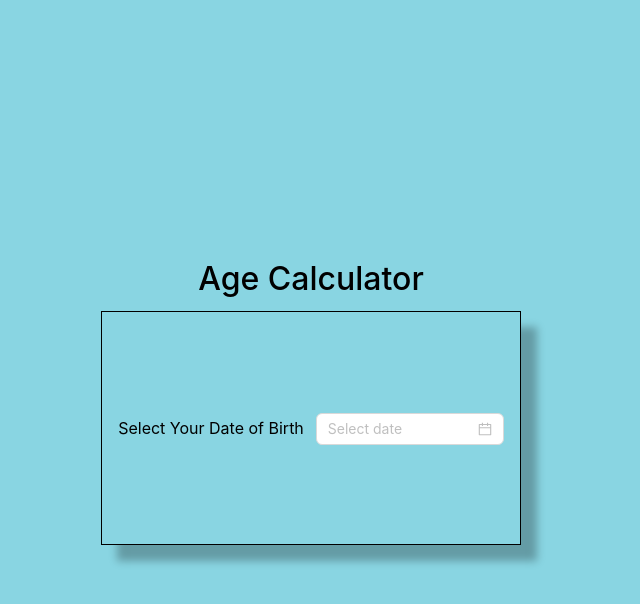
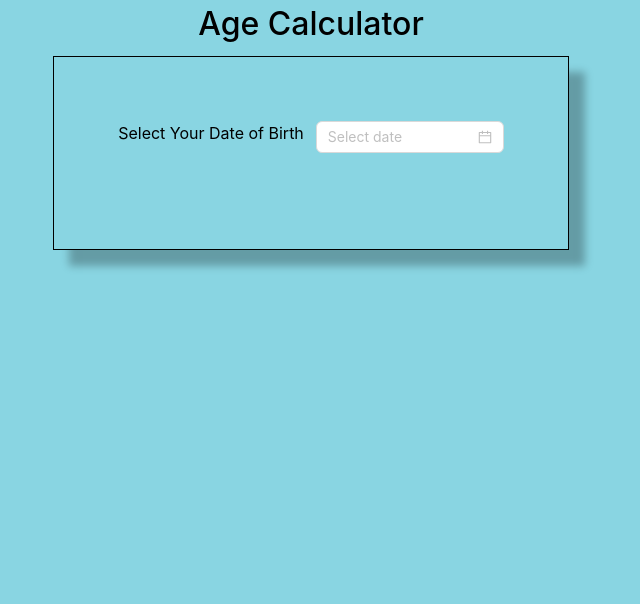
Before and after one commit to sabarikutty/age-calculator, a React (Create React App) app: page / in a window 1280 px wide. Shown: the top 604 px of the page, without its empty margins (329-969 px from the left). Built offline with nearby package versions, Linux system fonts and the light colour scheme.

Commit message:
css updated

```diff
--- a/src/App/App.css
+++ b/src/App/App.css
@@ -1,13 +1,14 @@
 @import '../Styles/main.scss';
+body {
+  background: var(--blue-90);
+}
 .App {
   text-align: center;
-  background: var(--blue-90);
   margin: 0;
   padding: 0;
   display: flex;
   align-items: center;
   justify-content: center;
-  height: 100vh;
 }
 
 .App-logo {
--- a/src/App/Pages/Calender/Calender.scss
+++ b/src/App/Pages/Calender/Calender.scss
@@ -4,11 +4,14 @@
         font-weight: 500;
     }
     .date-container{
-        text-align: center;
-        line-height: 200px;
-        padding: 1rem;
+        padding: 4rem;
         border: 1px solid #000;
         box-shadow: 1rem 1rem 0.5rem 0rem #00000045;
+        display: flex;
+        justify-content: center;
+        align-items: center;
+        flex-direction: column;
+        gap: 2rem;
     }
     .spinning {
         animation: spin 1s ease-out;
--- a/src/App/Pages/Calender/Component/ResultScreen/index.js
+++ b/src/App/Pages/Calender/Component/ResultScreen/index.js
@@ -1,8 +1,13 @@
-import { useEffect, useState } from 'react'
+import { useCallback, useEffect, useState } from 'react'
 import { useSelector } from 'react-redux'
 const ResultCalender = () => {
     const dateofbirth = useSelector(state => state.calender.date)
     const [dateob, setDateob] = useState(null)
+    const [noOfDays, setNoOfDays] = useState(null)
+    const noofDays = useCallback((endDate, startDate) => {
+        return Math.round((endDate -startDate) / (1000 * 60 * 60 * 24));
+
+    },[])
     useEffect(() => {
         setDateob(null)
         setTimeout(() => {
@@ -21,15 +26,23 @@ const ResultCalender = () => {
                     day = diff.getDate();
                 }
                 setDateob({y: year, m: month, d: day})
+                setNoOfDays(noofDays(d1, d2));
             }
         }, 500);
 
-    },[dateofbirth])
+    },[dateofbirth, noofDays])
     return (
         <div className='text-center'>
-            {dateob && <p className='spinning'>Your Age is
+            {(dateob && noOfDays) && <>
+            <p className='spinning'>
+                Your Age is
                 <span>{` ${dateob?.y} Years ${dateob?.m} Months ${dateob?.d > 1 ? `${dateob?.d} Days` : `1 Day` }`}</span>
-            </p>}
+            </p>
+            <p className='spinning'>
+                No of Days
+                <span>{` ${noOfDays}`}</span>
+            </p>
+            </>}
         </div>
     )
 }
```
